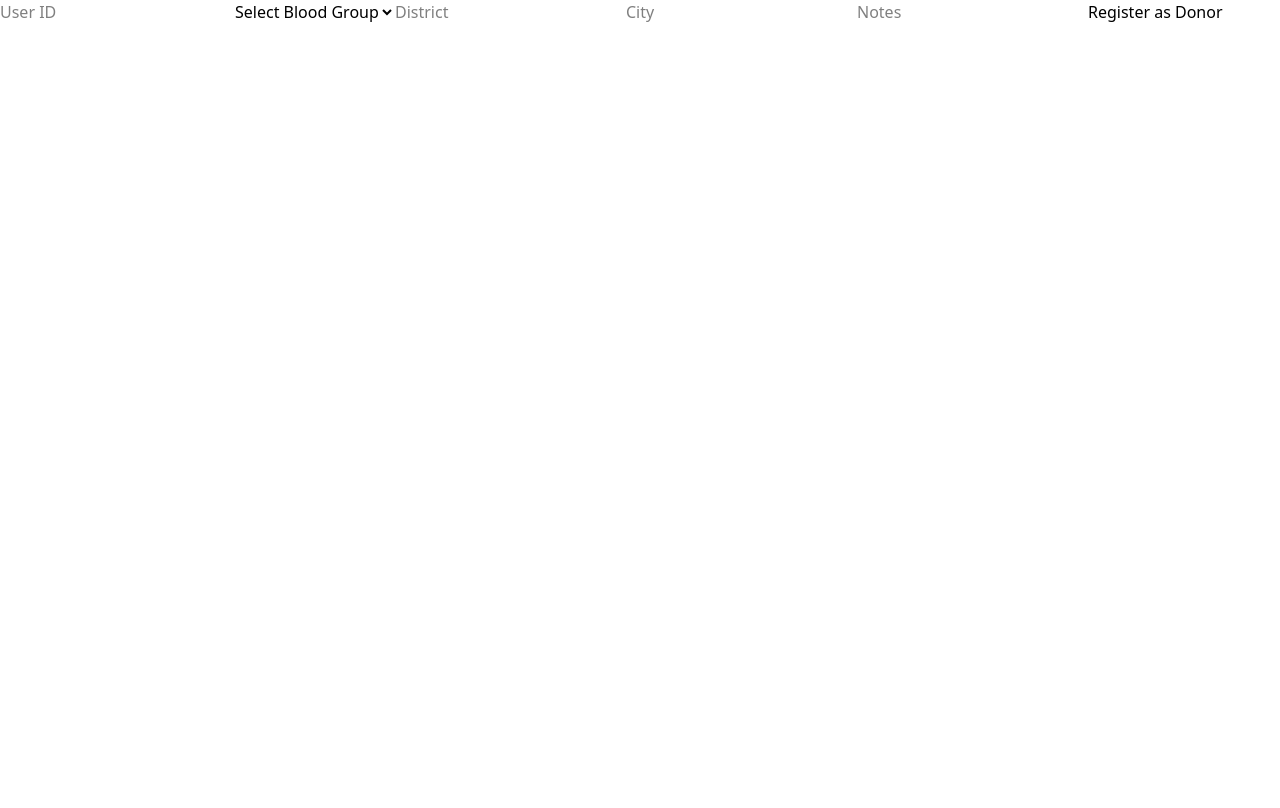
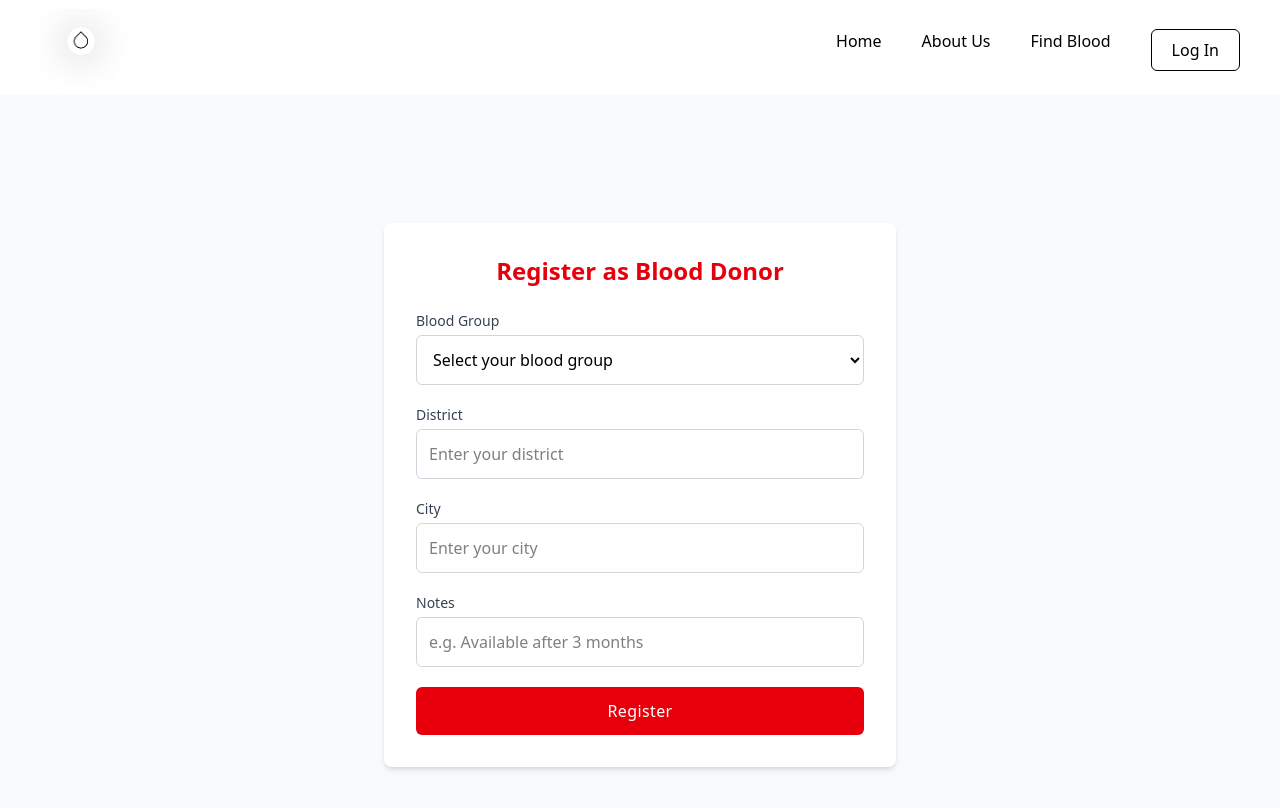
Before and after one commit to dhullubasnkot/BloodBankSystem, a React (Vite) app in the folder FrontEnd/: page /BeaDonor in a window 1280 px wide. Shown: the top 808 px of the page. Built offline with nearby package versions, Linux system fonts and the light colour scheme.

Commit message:
User can Logout and clear Cookies

```diff
--- a/FrontEnd/package.json
+++ b/FrontEnd/package.json
@@ -12,6 +12,7 @@
   "dependencies": {
     "@tailwindcss/vite": "^4.1.10",
     "axios": "^1.10.0",
+    "framer-motion": "^12.18.1",
     "react": "^19.1.0",
     "react-dom": "^19.1.0",
     "react-router-dom": "^7.6.2",
--- a/FrontEnd/src/api/donors/registerAsDonors.ts
+++ b/FrontEnd/src/api/donors/registerAsDonors.ts
@@ -7,6 +7,7 @@ const CreateDonors = async (formData) => {
     credentials: "include",
     body: JSON.stringify(formData),
   });
+  localStorage.setItem("isDonor", "true");
 
   const result = await response.json();
 
--- a/FrontEnd/src/api/getAllDonors.ts
+++ /dev/null
@@ -1,18 +0,0 @@
-export default async function GetAllDonors() {
-  try {
-    const response = await fetch("http://localhost:3000/donor", {
-      method: "GET",
-      credentials: "include",
-    });
-
-    if (!response.ok) {
-      throw new Error("Failed to fetch Donors");
-    }
-
-    const data = await response.json();
-    return data;
-  } catch (error) {
-    console.error("Error fetching Donors:", error.message);
-    throw error;
-  }
-}
--- /dev/null
+++ b/FrontEnd/src/api/users/logoutuser.jsx
@@ -0,0 +1,19 @@
+export default async function LogoutUser() {
+  const response = await fetch("http://localhost:3000/user/logout", {
+    method: "POST",
+    headers: { "Content-Type": "application/json" },
+    credentials: "include",
+  });
+
+  if (!response.ok) {
+    throw new Error("Logout failed");
+  }
+  localStorage.removeItem("id");
+  localStorage.removeItem("userId");
+  localStorage.removeItem("username");
+  localStorage.removeItem("email");
+  localStorage.removeItem("deviceId");
+  localStorage.removeItem("isDonor");
+
+  return { message: "Logout successful" };
+}
--- a/FrontEnd/src/components/navbar.jsx
+++ b/FrontEnd/src/components/navbar.jsx
@@ -1,4 +1,27 @@
+import { useEffect, useState } from "react";
+import LogoutUser from "../api/users/logoutuser";
+
 export default function Navbar() {
+  const [isLoggedIn, setIsLoggedIn] = useState(false);
+  const [isDonorRegistered, setIsDonorRegistered] = useState(false);
+
+  useEffect(() => {
+    const id = localStorage.getItem("id");
+    const isDonor = localStorage.getItem("isDonor");
+    setIsLoggedIn(!!id);
+    setIsDonorRegistered(isDonor === "true");
+  }, []);
+
+  const handleLogout = async () => {
+    try {
+      const response = await LogoutUser();
+      console.log(response);
+      window.location.href = "/";
+    } catch (error) {
+      console.error("Logout failed:", error);
+    }
+  };
+
   return (
     <nav className="w-full px-10 pt-6">
       <div className="max-w-[1316px] mx-auto flex items-center justify-between h-[71px]">
@@ -12,7 +35,7 @@ export default function Navbar() {
           </div>
         </a>
         <div className="flex gap-10 font-medium text-[16px]">
-          <a href="#" className=" hover:text-red-600 transition ">
+          <a href="/" className="hover:text-red-600 transition">
             Home
           </a>
           <a href="#" className="hover:text-red-600 transition">
@@ -21,14 +44,29 @@ export default function Navbar() {
           <a href="/findblood" className="hover:text-red-600 transition">
             Find Blood
           </a>
+
+          {/* Show "Register Now" only if logged in and not yet donor */}
+          {isLoggedIn && !isDonorRegistered && (
             <a href="/BeaDonor" className="hover:text-red-600 transition">
               Register Now
             </a>
+          )}
+
+          {!isLoggedIn && (
             <a href="/Register">
               <button className="px-5 py-2 border border-black rounded-md font-medium hover:bg-black hover:text-white transition mb-5">
                 Log In
               </button>
             </a>
+          )}
+          {isLoggedIn && (
+            <button
+              onClick={handleLogout}
+              className="px-5 py-2 border border-black rounded-md font-medium hover:bg-black hover:text-white transition mb-5"
+            >
+              Logout
+            </button>
+          )}
         </div>
       </div>
     </nav>
--- a/FrontEnd/src/pages/RegisterAsDonor.jsx
+++ b/FrontEnd/src/pages/RegisterAsDonor.jsx
@@ -1,5 +1,6 @@
 import { useState } from "react";
 import CreateDonors from "../api/donors/registerAsDonors";
+import Navbar from "../components/navbar";
 
 export default function RegisterAsDonor() {
   const bloodGroups = [
@@ -13,9 +14,10 @@ export default function RegisterAsDonor() {
     "O_NEG",
   ];
 
-  const NewUserId = localStorage.getItem("id");
+  const userId = localStorage.getItem("id");
+
   const [form, setForm] = useState({
-    userId: NewUserId,
+    userId,
     bloodGroup: "",
     district: "",
     city: "",
@@ -26,10 +28,16 @@ export default function RegisterAsDonor() {
   const handleSubmit = async (e) => {
     e.preventDefault();
     try {
-      await CreateDonors({
-        ...form,
+      await CreateDonors(form);
+      alert("Donor registered successfully!");
+      setForm({
+        userId,
+        bloodGroup: "",
+        district: "",
+        city: "",
+        available: true,
+        notes: "",
       });
-      alert("Donor registered successfully!");
     } catch (error) {
       console.error("Failed to register donor:", error);
     }
@@ -44,52 +52,92 @@ export default function RegisterAsDonor() {
   };
 
   return (
-    <form onSubmit={handleSubmit}>
-      <input
-        type="text"
-        name="userId"
-        placeholder="User ID"
-        value={form.userId}
-        onChange={handleChange}
-        readOnly
-      />
+    <>
+      <Navbar />
+      <div className="min-h-screen bg-gray-50 flex items-center justify-center py-10 px-4">
+        <div className="max-w-lg w-full bg-white shadow-md rounded-lg p-8">
+          <h2 className="text-2xl font-bold text-red-600 text-center mb-6">
+            Register as Blood Donor
+          </h2>
+          <form onSubmit={handleSubmit} className="space-y-5">
+            <div>
+              <label className="block text-sm font-medium text-gray-700 mb-1">
+                Blood Group
+              </label>
               <select
                 name="bloodGroup"
                 value={form.bloodGroup}
                 onChange={handleChange}
                 required
+                className="w-full p-3 border border-gray-300 rounded-md focus:outline-none focus:ring-1 focus:ring-red-500"
               >
                 <option value="" disabled>
-          Select Blood Group
+                  Select your blood group
                 </option>
                 {bloodGroups.map((group) => (
                   <option key={group} value={group}>
-            {group.replace("_", " ").replace("POS", "+").replace("NEG", "-")}
+                    {group
+                      .replace("_", " ")
+                      .replace("POS", "+")
+                      .replace("NEG", "-")}
                   </option>
                 ))}
               </select>
+            </div>
+
+            <div>
+              <label className="block text-sm font-medium text-gray-700 mb-1">
+                District
+              </label>
               <input
                 type="text"
                 name="district"
-        placeholder="District"
+                placeholder="Enter your district"
                 value={form.district}
                 onChange={handleChange}
+                className="w-full p-3 border border-gray-300 rounded-md focus:outline-none focus:ring-1 focus:ring-red-500"
+                required
               />
+            </div>
+
+            <div>
+              <label className="block text-sm font-medium text-gray-700 mb-1">
+                City
+              </label>
               <input
                 type="text"
                 name="city"
-        placeholder="City"
+                placeholder="Enter your city"
                 value={form.city}
                 onChange={handleChange}
+                className="w-full p-3 border border-gray-300 rounded-md focus:outline-none focus:ring-1 focus:ring-red-500"
+                required
               />
+            </div>
+
+            <div>
+              <label className="block text-sm font-medium text-gray-700 mb-1">
+                Notes
+              </label>
               <input
                 type="text"
                 name="notes"
-        placeholder="Notes"
+                placeholder="e.g. Available after 3 months"
                 value={form.notes}
                 onChange={handleChange}
+                className="w-full p-3 border border-gray-300 rounded-md focus:outline-none focus:ring-1 focus:ring-red-500"
               />
-      <button type="submit">Register as Donor</button>
+            </div>
+
+            <button
+              type="submit"
+              className="w-full bg-red-600 text-white py-3 rounded-md font-medium tracking-wide"
+            >
+              Register
+            </button>
           </form>
+        </div>
+      </div>
+    </>
   );
 }
```
Also changed, not shown: FrontEnd/src/pages/findBlood.jsx (+73 -24 lines), 1 other file (tests, documents, lock files or other folders). Lines whose indentation alone changed are shown as unchanged.
